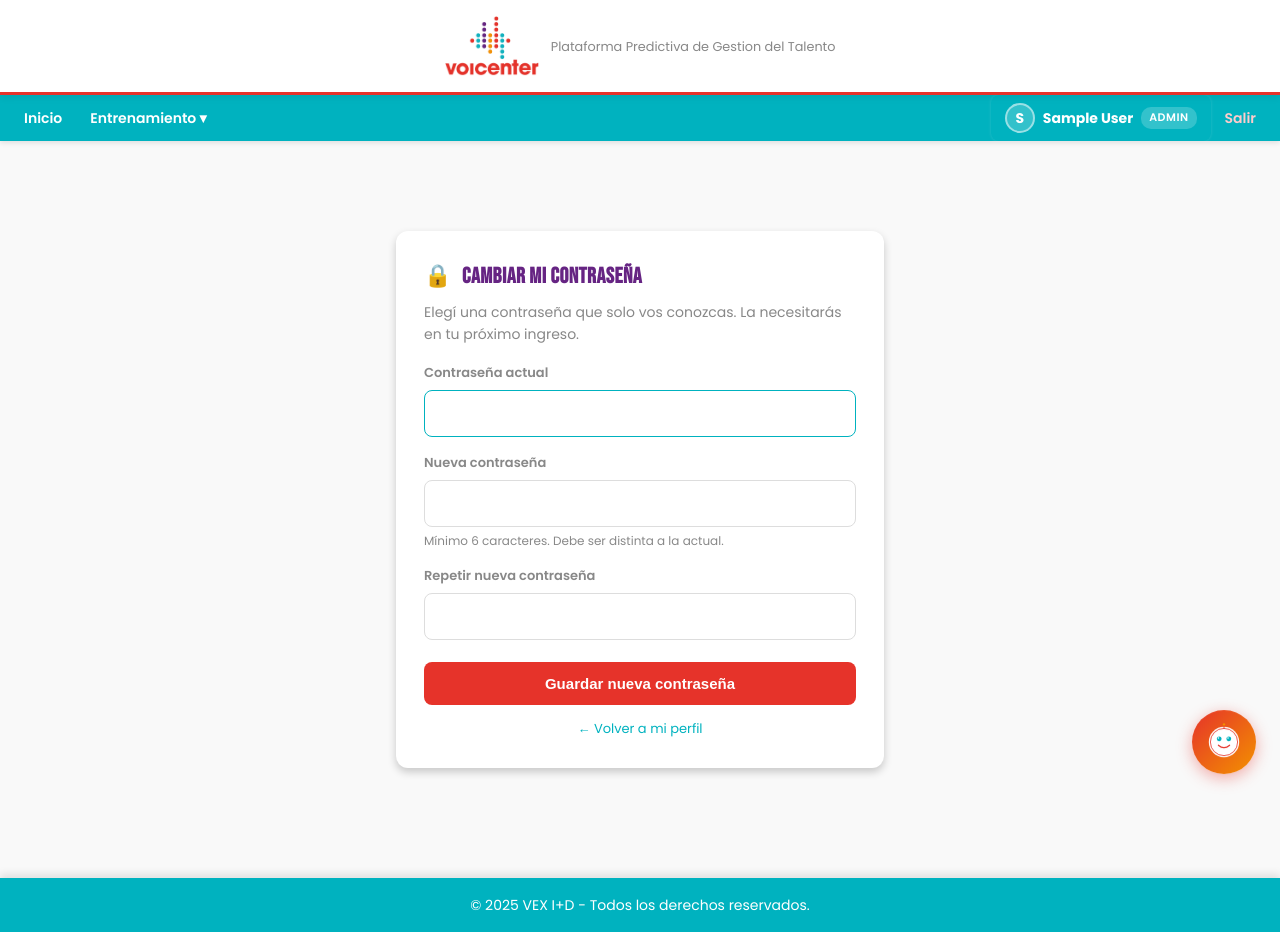
After one commit to alemart87/vexpredictive, a Flask app: page /profile/password in a window 1280 px wide. The commit adds this page. Run offline with Flask 3, Linux system fonts and the light colour scheme; the visitor is signed in with stand-in values (Sample User, id 1); data that the repository does not hold is empty.

Commit message:
Feature: cambio de contrasena propio + cambio forzado con motivo tras cambio de rol
Nuevo flujo de contrasenas con dos modos:

1. Self-service: boton "Cambiar mi contraseña" en Mi Perfil que lleva a
   /profile/password. Pide clave actual, nueva y confirmacion (min 6,
   distinta a la actual).

2. Cambio forzado automatico: cuando un admin cambia el ROL de un usuario
   (o le resetea la clave con una temporal), se marca must_change_password
   y se guarda el motivo. Al ingresar, el usuario va directo a la pagina de
   cambio de clave, que le EXPLICA por que se le pide (ej: "Tu rol cambio
   de Operador a Coordinador; como tus permisos son distintos, por
   seguridad debes establecer una nueva contrasena personal"). Un guard
   before_request bloquea toda navegacion hasta que elija su clave nueva.

Detalles:
- models.User: columnas must_change_password y password_change_reason
  (auto-migracion Postgres en app.py, mismo patron que profile_photo)
- admin.user_save: detecta cambio de rol y reset de clave por un tercero;
  si el usuario cambia su propia clave desde el panel, salda el pendiente
- app.login: redirige al cambio de clave si esta pendiente
- Cambiar la clave limpia el flag y el motivo

Co-Authored-By: Claude Fable 5 <noreply@anthropic.com>
Claude-Session: https://claude.ai/code/session_01YArcPoNfb3uHHckgowCJsS

```diff
--- a/app.py
+++ b/app.py
@@ -126,11 +126,28 @@ def login():
                 user.last_login = datetime.now(timezone.utc)
                 db.session.commit()
                 login_user(user, remember=True)
+                if user.must_change_password:
+                    return redirect(url_for('change_password'))
                 return redirect(url_for('index'))
 
         flash('Usuario o contrasena incorrectos.', 'error')
 
     return render_template('login.html')
+
+
+@app.before_request
+def enforce_password_change():
+    """Mientras el usuario tenga un cambio de clave pendiente (cambio de rol o
+    reset por un admin), no puede navegar: toda ruta lo lleva a elegir su
+    nueva contrasena. La pagina le explica el motivo."""
+    if not current_user.is_authenticated:
+        return
+    if not current_user.must_change_password:
+        return
+    exempt = {'change_password', 'logout', 'login', 'static', 'serve_image'}
+    if request.endpoint is None or request.endpoint in exempt:
+        return
+    return redirect(url_for('change_password'))
 
 
 @app.route('/logout')
@@ -358,6 +375,38 @@ def update_profile():
     return redirect(url_for('my_profile'))
 
 
+@app.route('/profile/password', methods=['GET', 'POST'])
+@login_required
+def change_password():
+    """Cambio de contrasena propio. Tambien atiende el cambio FORZADO
+    (must_change_password): la pagina explica el motivo y el usuario no
+    puede navegar hasta elegir su nueva clave (ver enforce_password_change)."""
+    if request.method == 'POST':
+        current_pw = request.form.get('current_password', '')
+        new_pw = request.form.get('new_password', '')
+        confirm_pw = request.form.get('confirm_password', '')
+
+        if not current_user.check_password(current_pw):
+            flash('La contrasena actual no es correcta.', 'error')
+        elif len(new_pw) < 6:
+            flash('La nueva contrasena debe tener al menos 6 caracteres.', 'error')
+        elif new_pw != confirm_pw:
+            flash('La confirmacion no coincide con la nueva contrasena.', 'error')
+        elif new_pw == current_pw:
+            flash('La nueva contrasena debe ser distinta a la actual.', 'error')
+        else:
+            current_user.set_password(new_pw)
+            current_user.must_change_password = False
+            current_user.password_change_reason = None
+            db.session.commit()
+            flash('Tu contrasena fue actualizada correctamente.', 'success')
+            return redirect(url_for('my_profile'))
+
+    return render_template('change_password.html',
+        forced=current_user.must_change_password,
+        reason=current_user.password_change_reason)
+
+
 @app.route('/verified/<token>/og.svg')
 def verified_og_image(token):
     """Dynamic SVG Open Graph image for verified profiles."""
@@ -475,6 +524,18 @@ with app.app_context():
                 ) THEN
                     ALTER TABLE users ADD COLUMN profile_photo VARCHAR(500);
                 END IF;
+                IF NOT EXISTS (
+                    SELECT 1 FROM information_schema.columns
+                    WHERE table_name = 'users' AND column_name = 'must_change_password'
+                ) THEN
+                    ALTER TABLE users ADD COLUMN must_change_password BOOLEAN DEFAULT FALSE;
+                END IF;
+                IF NOT EXISTS (
+                    SELECT 1 FROM information_schema.columns
+                    WHERE table_name = 'users' AND column_name = 'password_change_reason'
+                ) THEN
+                    ALTER TABLE users ADD COLUMN password_change_reason VARCHAR(500);
+                END IF;
             END $$;
         """))
         db.session.commit()
--- a/models.py
+++ b/models.py
@@ -21,6 +21,10 @@ class User(UserMixin, db.Model):
     deactivated_at = db.Column(db.DateTime, nullable=True)
     max_concurrent_training = db.Column(db.Integer, default=1)  # 1-10 simultaneous chats
     profile_photo = db.Column(db.String(500), nullable=True)  # URL to profile photo
+    # Cambio de clave forzado: se activa al cambiar el rol o cuando un admin
+    # resetea la clave; el usuario debe elegir una clave propia al ingresar.
+    must_change_password = db.Column(db.Boolean, default=False)
+    password_change_reason = db.Column(db.String(500), nullable=True)
     created_at = db.Column(db.DateTime, default=lambda: datetime.now(timezone.utc))
     last_login = db.Column(db.DateTime)
 
--- /dev/null
+++ b/templates/change_password.html
@@ -0,0 +1,153 @@
+{% extends "base.html" %}
+
+{% block title %}Cambiar Contraseña - Vex People Predictive{% endblock %}
+
+{% block extra_head %}
+<style>
+.pwd-container {
+    max-width: 520px;
+    margin: 30px auto;
+    padding: 0 16px;
+}
+.pwd-card {
+    background: var(--blanco);
+    border-radius: 12px;
+    box-shadow: var(--sombra-md);
+    padding: 28px;
+}
+.pwd-card h1 {
+    font-size: 22px;
+    color: var(--purpura-vex);
+    margin: 0 0 6px;
+    display: flex;
+    align-items: center;
+    gap: 10px;
+}
+.pwd-card .pwd-sub {
+    color: var(--gris-meta);
+    font-size: 14px;
+    margin: 0 0 18px;
+}
+.pwd-forced-banner {
+    background: #fff8e1;
+    border-left: 5px solid var(--naranja-vex);
+    border-radius: 8px;
+    padding: 16px 18px;
+    margin-bottom: 20px;
+}
+.pwd-forced-banner h2 {
+    font-size: 15px;
+    color: var(--gris-texto);
+    margin: 0 0 6px;
+    display: flex;
+    align-items: center;
+    gap: 8px;
+}
+.pwd-forced-banner p {
+    font-size: 14px;
+    color: var(--gris-texto);
+    margin: 0;
+    line-height: 1.6;
+}
+.pwd-form .form-group {
+    margin-bottom: 16px;
+}
+.pwd-form label {
+    display: block;
+    font-size: 13px;
+    font-weight: 600;
+    color: var(--gris-meta);
+    margin-bottom: 6px;
+}
+.pwd-form input[type="password"] {
+    width: 100%;
+    padding: 11px 14px;
+    border: 1px solid #ddd;
+    border-radius: 8px;
+    font-size: 15px;
+    box-sizing: border-box;
+}
+.pwd-form input[type="password"]:focus {
+    outline: none;
+    border-color: var(--cyan-vex);
+}
+.pwd-hint {
+    font-size: 12px;
+    color: var(--gris-meta);
+    margin-top: 4px;
+}
+.pwd-form button {
+    width: 100%;
+    background: var(--rojo-vex);
+    color: var(--blanco);
+    border: none;
+    padding: 13px;
+    border-radius: 8px;
+    font-size: 15px;
+    font-weight: 700;
+    cursor: pointer;
+    transition: background 0.2s;
+    margin-top: 6px;
+}
+.pwd-form button:hover {
+    background: var(--rojo-hover);
+}
+.pwd-back {
+    display: block;
+    text-align: center;
+    margin-top: 14px;
+    font-size: 13px;
+    color: var(--cyan-vex);
+    text-decoration: none;
+}
+.pwd-back:hover {
+    text-decoration: underline;
+}
+@media (min-width: 768px) {
+    .pwd-container { margin: 50px auto; }
+}
+</style>
+{% endblock %}
+
+{% block content %}
+<div class="pwd-container">
+    <div class="pwd-card">
+        <h1><span>&#128274;</span> Cambiar mi contraseña</h1>
+
+        {% if forced %}
+        <div class="pwd-forced-banner">
+            <h2><span>&#9888;&#65039;</span> Necesitas establecer una nueva contraseña para continuar</h2>
+            <p>
+                {% if reason %}{{ reason }}{% else %}Por motivos de seguridad, necesitamos que establezcas una nueva contraseña personal antes de seguir usando la plataforma.{% endif %}
+            </p>
+        </div>
+        {% else %}
+        <p class="pwd-sub">Elegí una contraseña que solo vos conozcas. La necesitarás en tu próximo ingreso.</p>
+        {% endif %}
+
+        <form class="pwd-form" method="POST" action="{{ url_for('change_password') }}" autocomplete="off">
+            <div class="form-group">
+                <label for="current_password">Contraseña actual</label>
+                <input type="password" id="current_password" name="current_password" required autocomplete="current-password" autofocus>
+                {% if forced %}<p class="pwd-hint">Es la contraseña con la que acabás de ingresar (la temporal, si un administrador te la asignó).</p>{% endif %}
+            </div>
+            <div class="form-group">
+                <label for="new_password">Nueva contraseña</label>
+                <input type="password" id="new_password" name="new_password" required minlength="6" autocomplete="new-password">
+                <p class="pwd-hint">Mínimo 6 caracteres. Debe ser distinta a la actual.</p>
+            </div>
+            <div class="form-group">
+                <label for="confirm_password">Repetir nueva contraseña</label>
+                <input type="password" id="confirm_password" name="confirm_password" required minlength="6" autocomplete="new-password">
+            </div>
+            <button type="submit">Guardar nueva contraseña</button>
+        </form>
+
+        {% if not forced %}
+        <a class="pwd-back" href="{{ url_for('my_profile') }}">&larr; Volver a mi perfil</a>
+        {% else %}
+        <a class="pwd-back" href="{{ url_for('logout') }}">Cerrar sesión</a>
+        {% endif %}
+    </div>
+</div>
+{% endblock %}
```
Also changed, not shown: admin.py (+23 -0 lines), templates/profile.html (+8 -0 lines).
